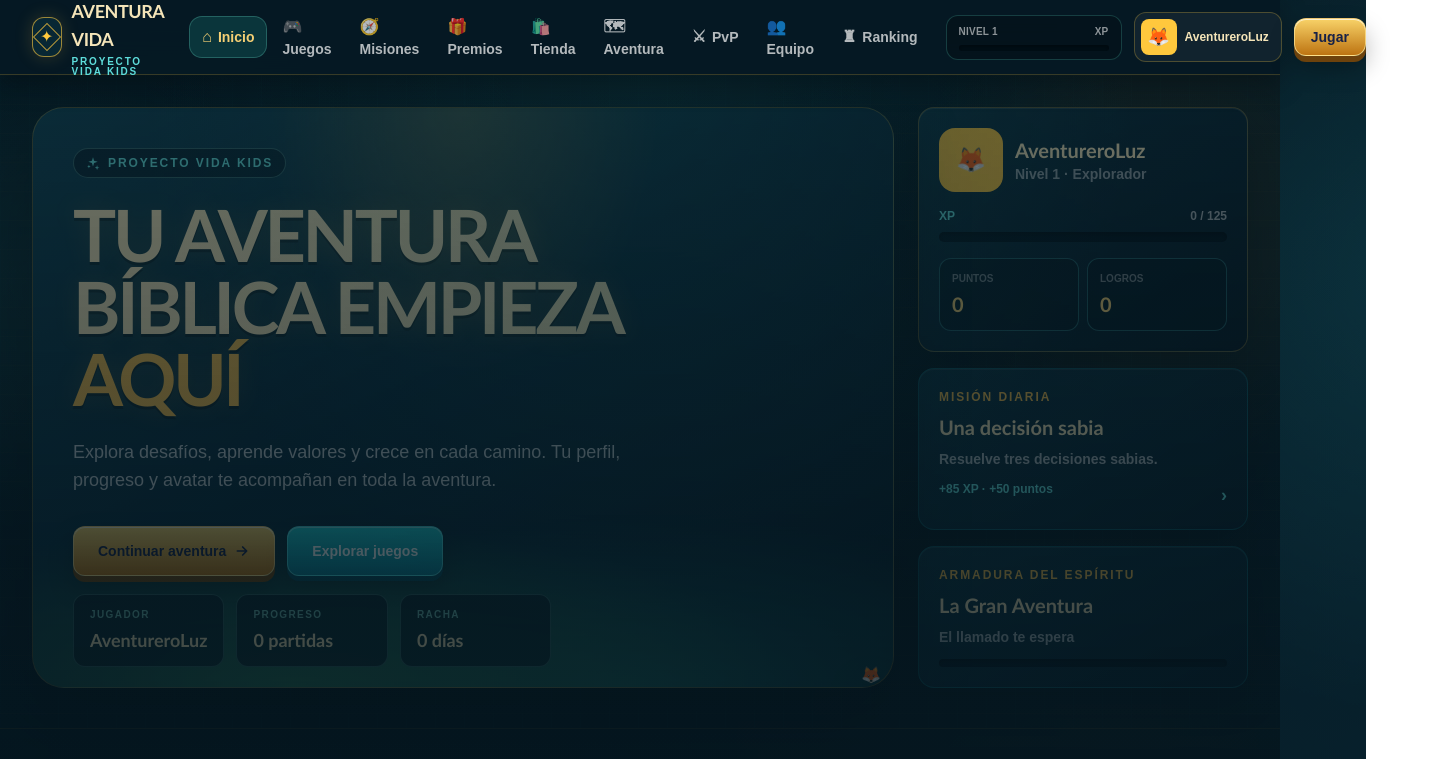
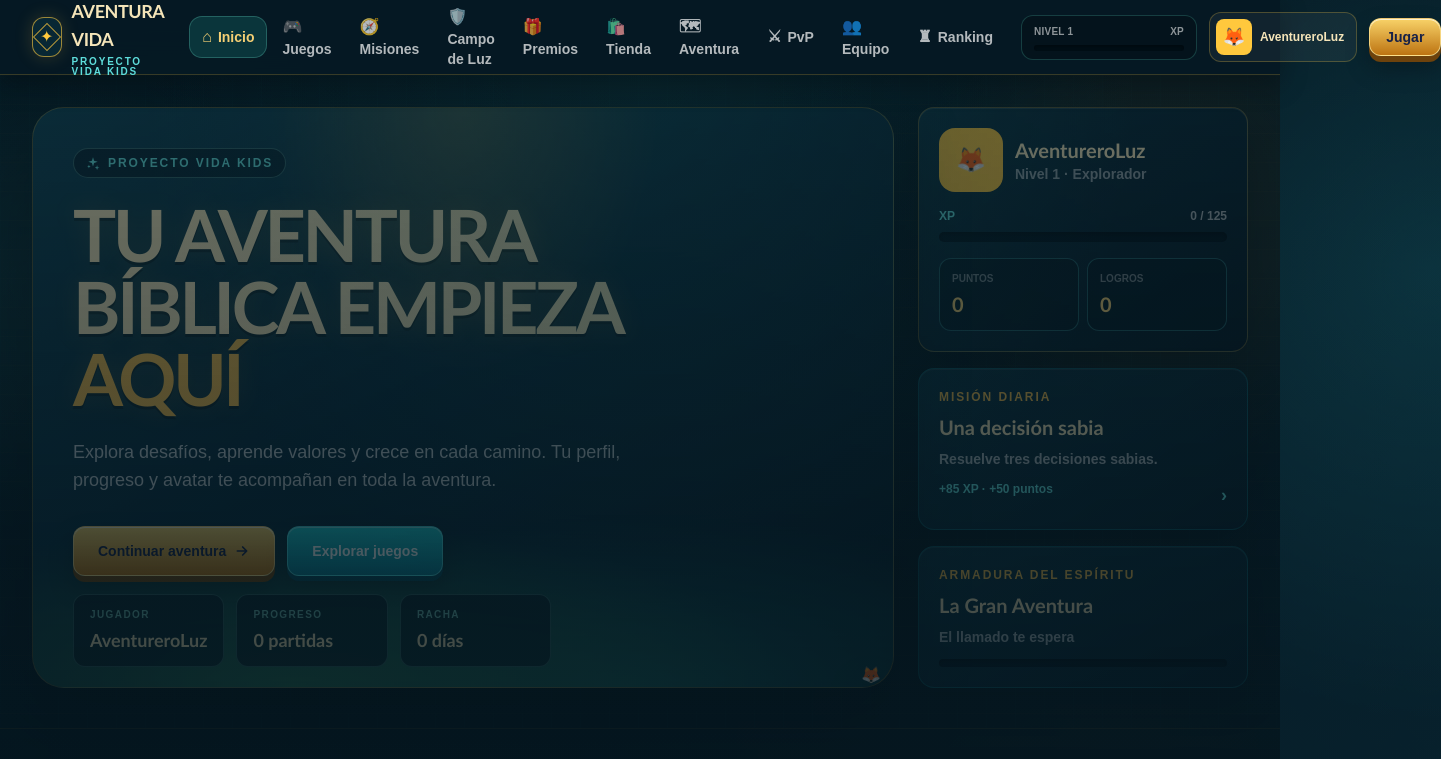
Before and after one commit to edwjacpinros2012-dev/aventura-vida-biblia, a Next.js app: page / in a window 1280 px wide. Shown: the top 759 px of the page, 1441 px wide, since content can reach past the window. Built offline with nearby package versions, Linux system fonts and the light colour scheme; no server answers; the database is empty.

Commit message:
Add light battlefield to site navigation

```diff
--- a/components/site-header.tsx
+++ b/components/site-header.tsx
@@ -14,6 +14,7 @@ const navItems = [
   { href: "/", label: "Inicio", icon: "⌂" },
   { href: "/juegos", label: "Juegos", icon: "🎮" },
   { href: "/misiones", label: "Misiones", icon: "🧭" },
+  { href: "/campo-de-batalla", label: "Campo de Luz", icon: "🛡️" },
   { href: "/recompensas", label: "Premios", icon: "🎁" },
   { href: "/tienda", label: "Tienda", icon: "🛍️" },
   { href: "/aventuras", label: "Aventura", icon: "🗺" },
```
